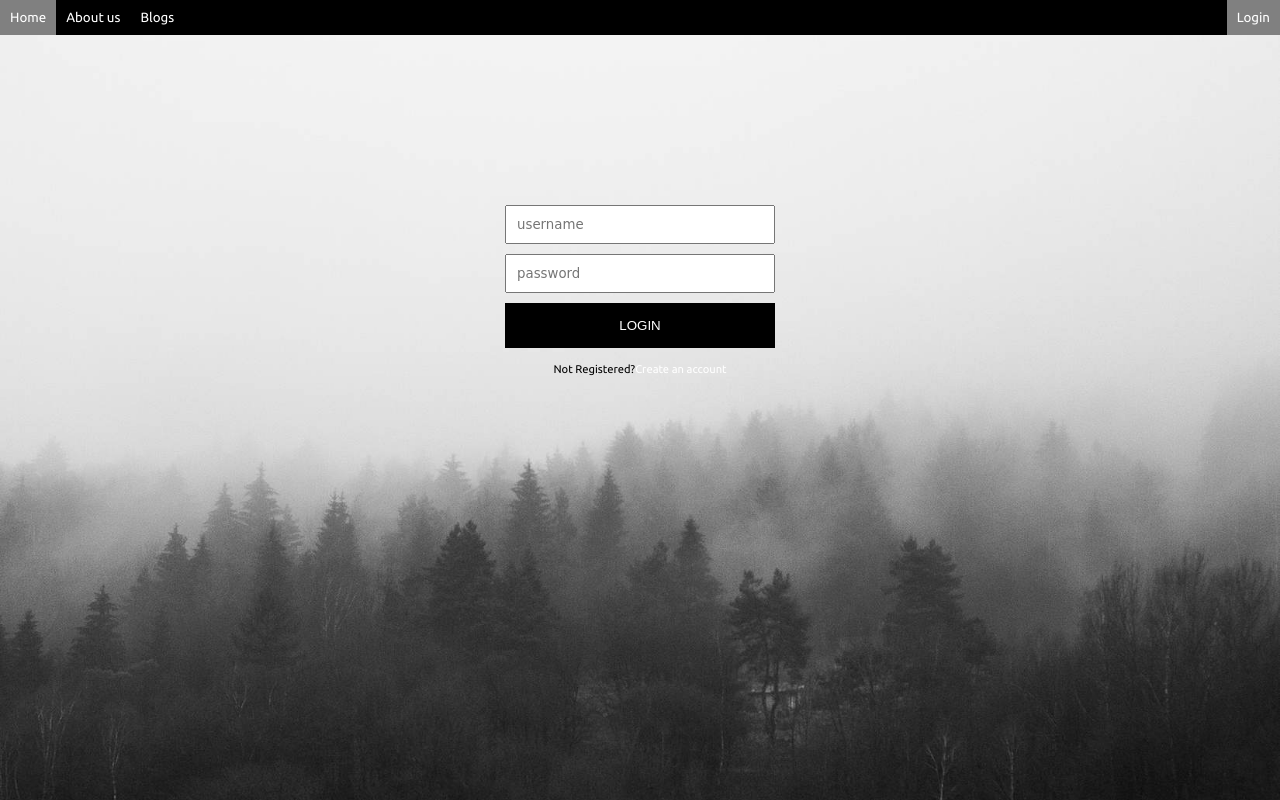
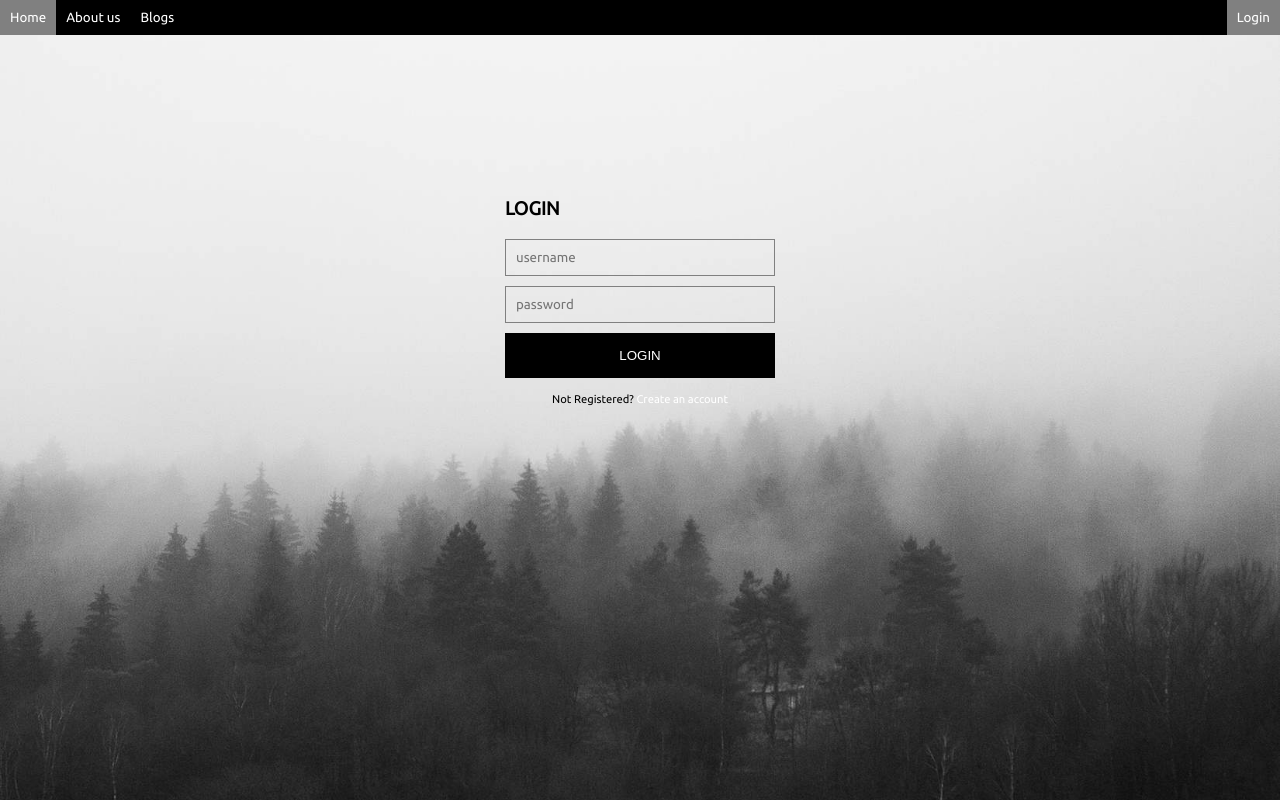
Before and after one commit to sreetamparida/mainblog, a plain HTML site: page index.html in a window 1280 px wide. Both pictures are taken after a click on the button "Login". Drawn offline with nearby package versions, Linux system fonts and the light colour scheme; a web font is replaced by a local one.

Commit message:
css property modified

```diff
--- a/index.html
+++ b/index.html
@@ -29,17 +29,19 @@
 	<div id="login_form" class="navcont">
 		<div id="login" class="form">
 			<form id="log_form" class="login_form">
+				<h3 class="heading">LOGIN</h3>
 				<input type="text" placeholder="username"><br>
 				<input type="password" placeholder="password"><br>
 				<button >LOGIN</button>
-				<p class="message">Not Registered?<a href="#">Create an account</a> </p>
+				<p class="message">Not Registered? <a href="#">Create an account</a> </p>
 			</form>
 			<form id="regform" class="register_form">
+				<h3 class="heading">REGISTER</h3>
 				<input type="text" placeholder="username"><br>
 				<input type="password" placeholder="password"><br>
 				<input type="email" placeholder="email"><br>
 				<button>REGISTER</button><br>
-				<p class="rmessage">Registered? <a href="#">LOGIN</a> </p>
+				<p class="rmessage"> Already Registered? <a href="#">LOGIN</a> </p>
 			</form>
 
 		</div>
--- a/stylesheet/style.css
+++ b/stylesheet/style.css
@@ -51,7 +51,7 @@ body{
 
 	width: 360px;
 	margin:  auto ;
-	padding: 12% 30% ;
+	padding: 10% 30% ;
 	display: none;
 
 }
@@ -71,14 +71,13 @@ body{
 }
 
 #login input{
-
-  font-family: 'Mogra', cursive;
-  width: 100%;
-
-
-  margin: 0 0 10px;
-  padding: 10px;
-  box-sizing: border-box;
+	background: transparent;
+	border: 1px solid grey;
+	font-family: 'Ubuntu',sans-serif;
+	width: 100%;
+	margin: 0 0 10px;
+	padding: 10px;
+	box-sizing: border-box;
 }
 
 #login p{
@@ -100,3 +99,9 @@ a[href]{
 	border: 0;
 	color: white;
 }
+
+#login h3{
+	font-family: 'Ubuntu', sans-serif;
+	color: black;
+	text-align: left;
+}
```
